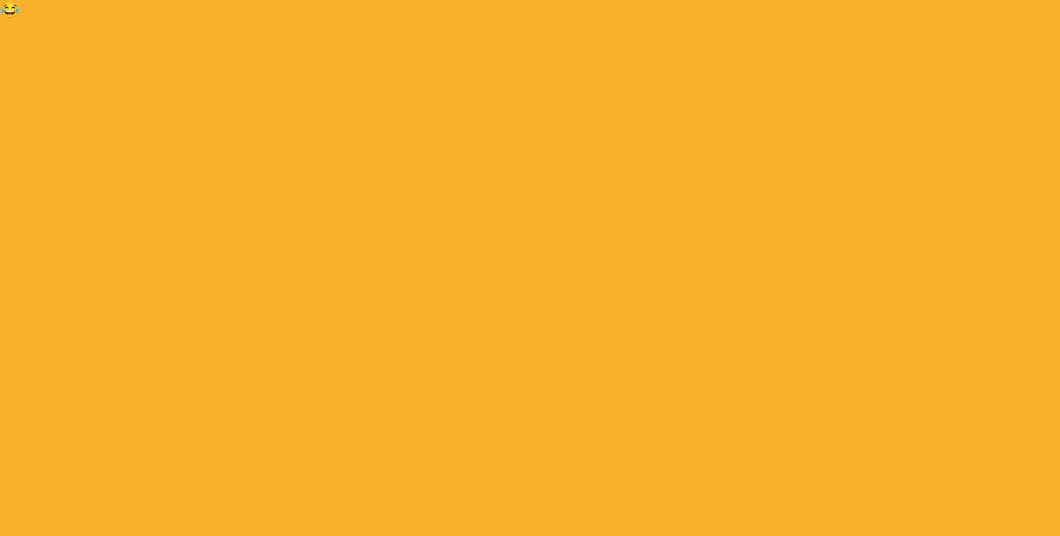
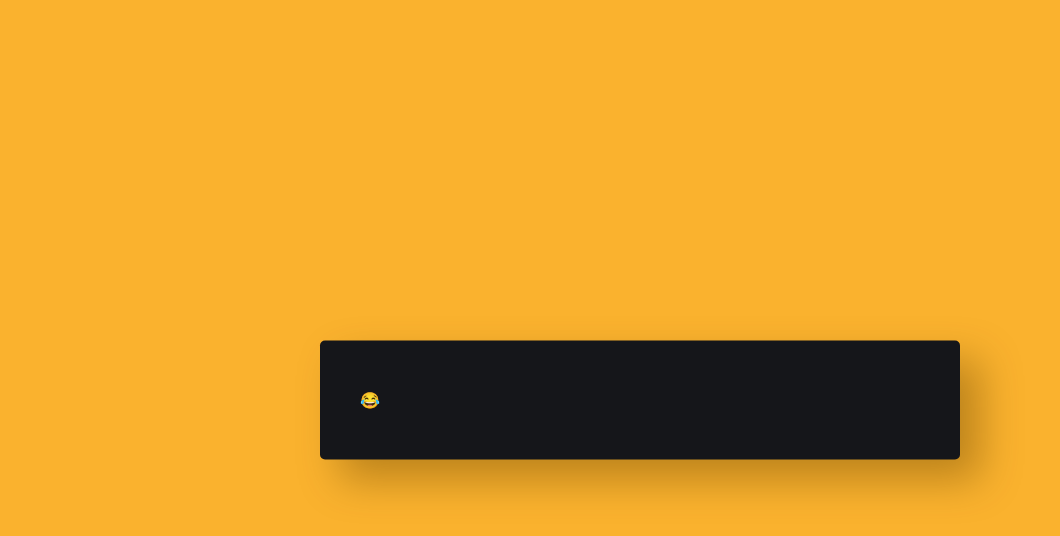
Before and after one commit to Asroyx/js-random-joke-generator, a plain HTML site: page index.html in a window 1280 px wide. Shown: the whole page, without its empty margins (0-1060 px from the left). Drawn offline with Linux system fonts and the light colour scheme.

Commit message:
Style wrapper

```diff
--- a/style.css
+++ b/style.css
@@ -9,3 +9,14 @@
 body {
   background: #fab22e;
 }
+.wrapper {
+  width: 80vmin;
+  padding: 50px 40px;
+  background: #15161a;
+  position: absolute;
+  transform: translate(-50%, -50%);
+  top: 50%;
+  left: 50%;
+  border-radius: 5px;
+  box-shadow: 20px 20px 40px rgba(97, 62, 0, 0.4);
+}
```
